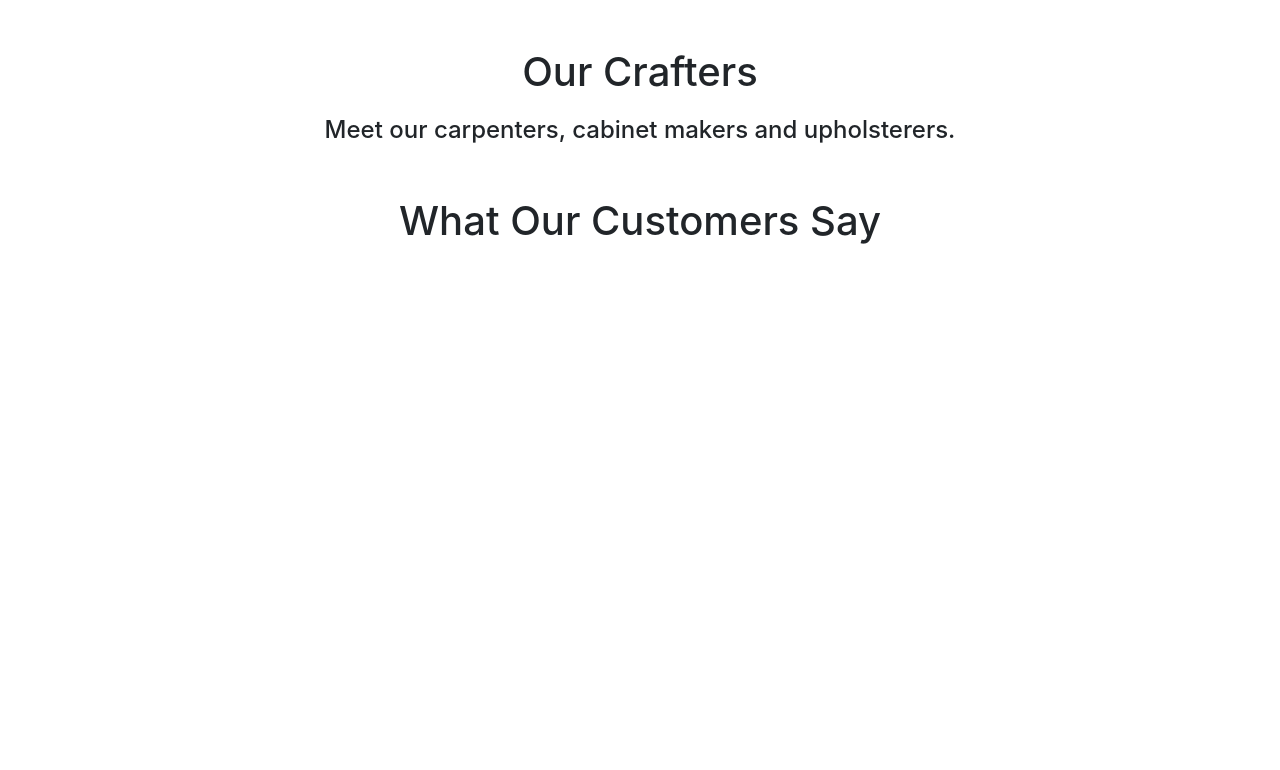
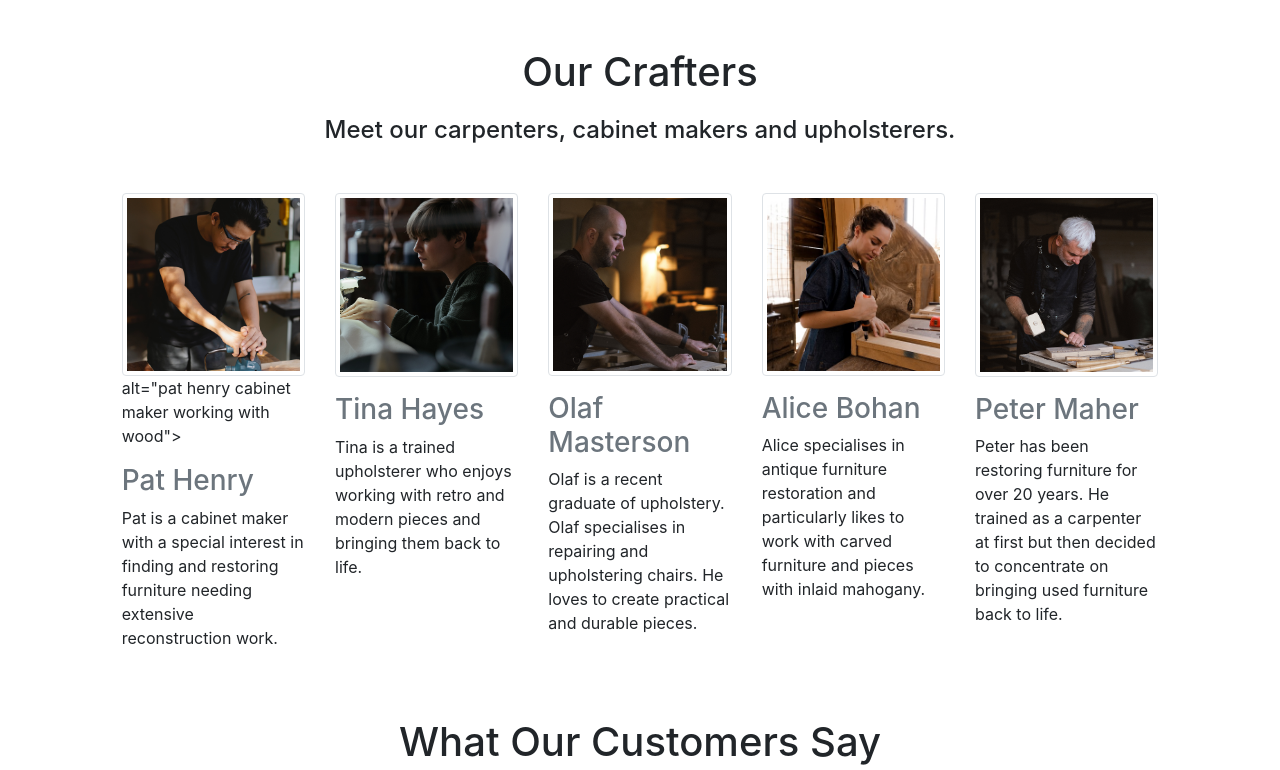
Before and after one commit to teresabowe/furniture-restoration-collective, a Django app: page / in a window 1280 px wide. Shown: the part 688-1458 px from the top of the page. Before the commit the page ends 932 px from the top, so only its background shows below. Run offline with Django 3.2, Linux system fonts and the light colour scheme; data that the repository does not hold is empty; parts of the project's set-up code (start-up, migrations or seed data) failed here and were passed over; some libraries are stand-ins or nearby versions.

Commit message:
fix: add media_prefix to show images on Heroku

```diff
--- a/home/templates/home/index.html
+++ b/home/templates/home/index.html
@@ -32,7 +32,33 @@
     <h4 class="text-center mb-5">Meet our carpenters, cabinet makers and upholsterers.</h4>
     <div class="container marketing">
         <!-- Five columns below the hero -->
-
+        <div class="row justify-content-center">
+          <div class="col-lg-2">
+            <img class="img-thumbnail" src="{% get_media_prefix %}pexels-ono-kosuki-5974330.png"/> alt="pat henry cabinet maker working with wood">
+            <h3 class="pt-3 text-muted">Pat Henry</h3>
+            <p>Pat is a cabinet maker with a special interest in finding and restoring furniture needing extensive reconstruction work.</p>
+          </div>
+          <div class="col-lg-2">
+            <img class="img-thumbnail" src="{% get_media_prefix %}pexels-cottonbro-studio-4621912.png" alt="tina hayes upholsterer working with sewing machine">
+            <h3  class="pt-3 text-muted">Tina Hayes</h3>
+            <p>Tina is a trained upholsterer who enjoys working with retro and modern pieces and bringing them back to life. </p>
+          </div>
+          <div class="col-lg-2">
+            <img class="img-thumbnail" src="{% get_media_prefix %}pexels-anna-shvets-5710847.png" alt="olaf masterson upholsterer working with furniture">
+            <h3  class="pt-3 text-muted">Olaf Masterson</h3>
+            <p>Olaf is a recent graduate of upholstery.  Olaf specialises in repairing and upholstering chairs.  He loves to create practical and durable pieces.</p>
+          </div>
+          <div class="col-lg-2">
+            <img class="img-thumbnail" src="{% get_media_prefix %}pexels-los-muertos-crew-8447848.jpg" alt="alice bohan crafter restoring antique furniture">
+            <h3  class="pt-3 text-muted">Alice Bohan</h3>
+            <p>Alice specialises in antique furniture restoration and particularly likes to work with carved furniture and pieces with inlaid mahogany.</p>
+          </div>
+          <div class="col-lg-2">
+            <img class="img-thumbnail" src="{% get_media_prefix %}pexels-anna-shvets-5711880.png" alt="peter maher carpenter repairing furniture in workshop">
+            <h3  class="pt-3 text-muted">Peter Maher</h3>
+            <p>Peter has been restoring furniture for over 20 years.  He trained as a carpenter at first but then decided to concentrate on bringing used furniture back to life.</p>
+          </div>
+        </div>
         <h1 class="text-center mb-3 mt-5 mb-5 p-1">What Our Customers Say</h1>
 
         {% for r in reviews_list %}
```
